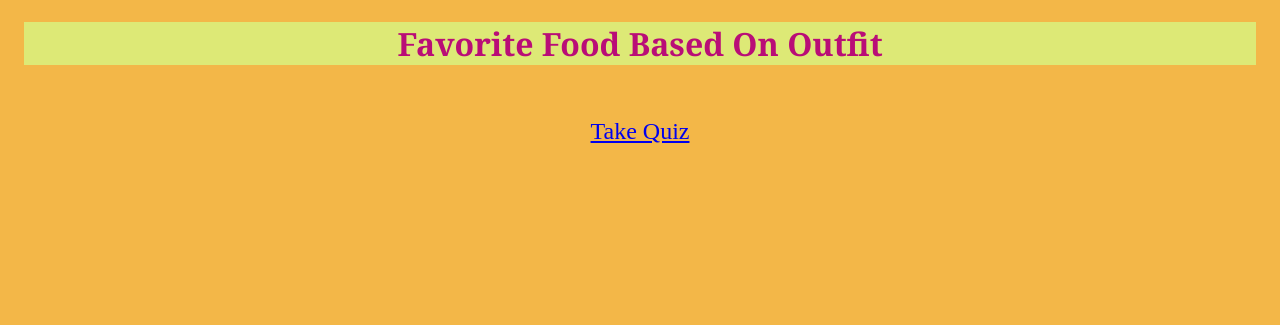
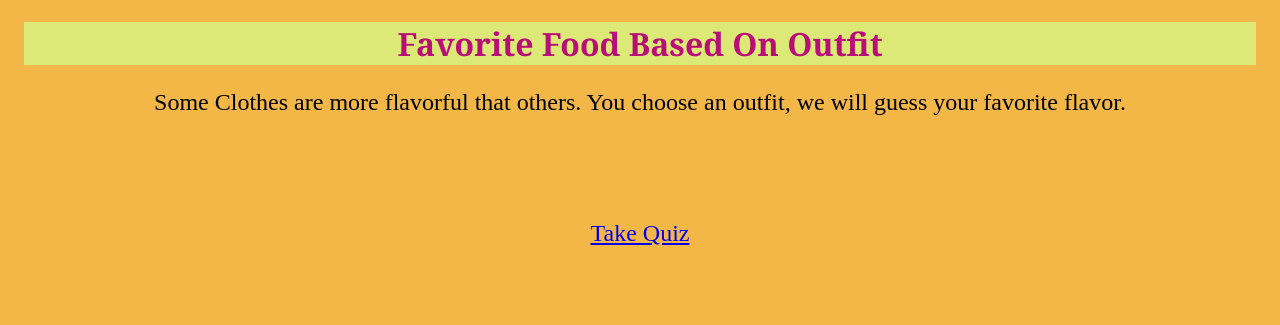
Before and after one commit to ninovick/quiz, a Flask app: page / in a window 1280 px wide. Shown: the top 325 px of the page. Run offline with Flask 2, Linux system fonts and the light colour scheme.

Commit message:
formatting, adding text

```diff
--- a/templates/index.html
+++ b/templates/index.html
@@ -7,6 +7,8 @@
     </head>
     <body>
         <header>Favorite Food Based On Outfit</header>
+        <p> Some Clothes are more flavorful that others. You choose an outfit, we will guess your favorite flavor.</p>
+        <br>
         <a href="/quizpg1"><p style="text-align:center">Take Quiz</p></a>
 
     </body>
```
